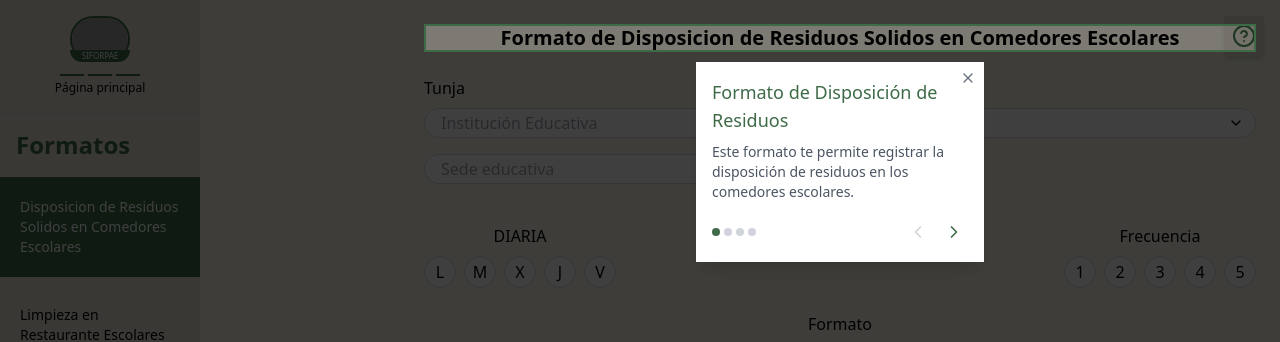
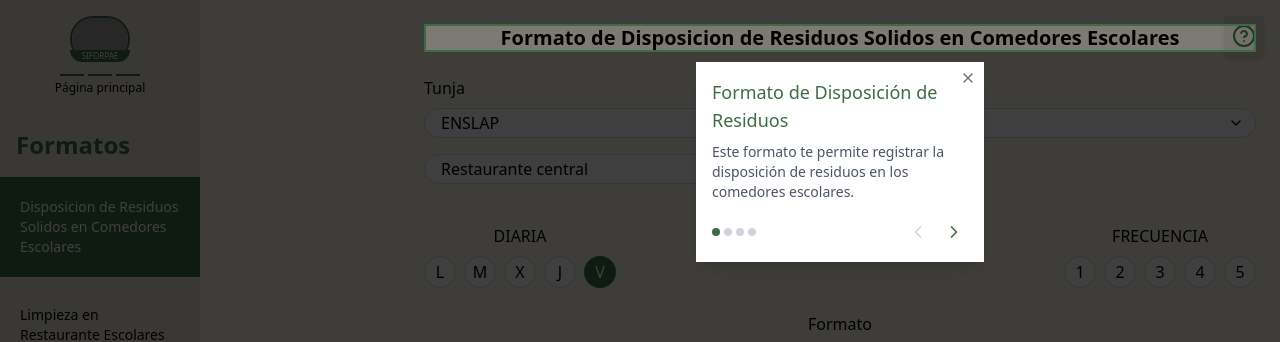
Before and after one commit to Davidtch-py/siforpae, a Next.js app: page /formatos/residuos in a window 1280 px wide. Shown: the top 342 px of the page. Built offline with nearby package versions, Linux system fonts and the light colour scheme; no server answers; grey boxes are pictures that could not be loaded.

Commit message:
Formatos constantes y calendario

```diff
--- a/app/formatos/alimentos/page.tsx
+++ b/app/formatos/alimentos/page.tsx
@@ -14,6 +14,7 @@ import { useFormStorage } from "@/hooks/use-form-storage"
 import { supabase } from "@/lib/supabase"
 import { Menu } from "@/lib/types"
 import { TIPO_FORMATO } from "@/lib/constants"
+import { INSTITUCION ,SEDE,getSidebarItems} from "../formatos"
 
 interface AlimentosFormData {
   institucion: string
@@ -46,8 +47,8 @@ export default function AlimentosPage() {
   const [showConfirmModal, setShowConfirmModal] = useState(false)
 
   const { formData, updateField } = useFormStorage<AlimentosFormData>("alimentos-form", {
-    institucion: "",
-    sede: "",
+    institucion: INSTITUCION,
+    sede: SEDE,
     zone: "",
     fechaInicio: "",
     fechaFinal: "",
@@ -99,28 +100,7 @@ export default function AlimentosPage() {
     updateField("unidadesSalida", newUnidades)
   }, [formData.cantidadAlimentos])
 
-  const defaultItems = [
-    {
-      label: "Disposicion de Residuos Solidos en Comedores Escolares",
-      href: "/formatos/residuos",
-    },
-    {
-      label: "Limpieza en Restaurante Escolares",
-      href: "/formatos/limpieza",
-    },
-    {
-      label: "Remisión Entrega de Viveres En Comedores Escolares",
-      href: "/formatos/viveres",
-    },
-    {
-      label: "Entrega De Dotacion",
-      href: "/formatos/dotacion",
-    },
-    {
-      label: "Entrada y Salida de Alimentos en los Restaurantes Escolares",
-      href: "/formatos/alimentos",
-    },
-  ]
+  const defaultItems = getSidebarItems()
 
   const [sidebarItems, setSidebarItems] = useState(defaultItems)
 
--- a/app/formatos/dotacion/page.tsx
+++ b/app/formatos/dotacion/page.tsx
@@ -13,7 +13,7 @@ import { useFormStorage } from "@/hooks/use-form-storage"
 import { supabase } from "@/lib/supabase"
 import { Calendar } from "@/components/ui/calendar"
 import { TIPO_FORMATO } from "@/lib/constants"
-import { getSidebarItems } from "../formatos"
+import { getActualDate, getSidebarItems ,INSTITUCION,SEDE} from "../formatos"
 
 interface DotacionFormData {
   institucion: string
@@ -40,9 +40,9 @@ export default function DotacionPage() {
   const [showBlur, setShowBlur] = useState(false)
 
   const { formData, updateField } = useFormStorage<DotacionFormData>("dotacion-form", {
-    institucion: "",
-    sede: "",
-    fecha: "",
+    institucion: INSTITUCION,
+    sede: SEDE,
+    fecha: getActualDate(),
     signatureData: "",
     observations: "",
     fileUrl: ""
--- a/app/formatos/formatos.ts
+++ b/app/formatos/formatos.ts
@@ -1,3 +1,8 @@
+
+export const INSTITUCION="ENSLAP"
+export const SEDE="Restaurante central"
+
+
 const SIDEBAR_ITEMS = [
       {
         label: "Disposicion de Residuos Solidos en Comedores Escolares",
@@ -25,6 +30,14 @@ const SIDEBAR_ITEMS = [
       }
 ]
 
+export const getActualDate=()=>{
+  const date = new Date()
+  const day = date.getDate()
+  const month = date.getMonth() + 1
+  const year = date.getFullYear()
+  return `${day}/${month}/${year}`
+}
+
 export function getSidebarItems() {
   return structuredClone(SIDEBAR_ITEMS)
 }
--- a/app/formatos/limpieza/page.tsx
+++ b/app/formatos/limpieza/page.tsx
@@ -14,7 +14,7 @@ import { useFormStorage } from "@/hooks/use-form-storage"
 import { supabase } from "@/lib/supabase"
 import { TIPO_FORMATO } from "@/lib/constants"
 import { Popup } from "@/components/ui/popup"
-import { getSidebarItems } from "../formatos"
+import { getActualDate, getSidebarItems } from "../formatos"
 
 interface LimpiezaFormData {
   institucion: string
@@ -34,6 +34,7 @@ export default function LimpiezaPage() {
   const [showObservationsModal, setShowObservationsModal] = useState(false)
   const [isOrdering, setIsOrdering] = useState(false)
   const [showBlur, setShowBlur] = useState(false)
+  const defaultDate = new Date(new Date().toLocaleString("en-US", { timeZone: "America/Bogota" }))
   const [popup, setPopup] = useState<{ show: boolean; type: "success" | "error"; message: string }>({
     show: false,
     type: "success",
@@ -42,8 +43,8 @@ export default function LimpiezaPage() {
   const [showConfirmModal, setShowConfirmModal] = useState(false)
 
   const { formData, updateField } = useFormStorage<LimpiezaFormData>("limpieza-form", {
-    institucion: "",
-    fecha: "",
+    institucion: "ENSLAP",
+    fecha: getActualDate(),
     areaEntrega: false,
     paredes: false,
     ventanas: false,
--- a/app/formatos/page.tsx
+++ b/app/formatos/page.tsx
@@ -12,6 +12,7 @@ import { SignaturePad } from "@/components/ui/signature-pad"
 import { TourGuide } from "@/components/ui/tour-guide"
 import { useTour } from "@/hooks/use-tour"
 import Link from "next/link"
+import { getSidebarItems, INSTITUCION,SEDE } from "./formatos"
 
 // Definir el tipo para los items del sidebar
 interface SidebarItem {
@@ -28,28 +29,7 @@ export default function FormatosPage() {
   const [sidebarItems, setSidebarItems] = useState<SidebarItem[]>(() => {
     // Intentar obtener el orden guardado del localStorage
     const savedItems = typeof window !== 'undefined' ? localStorage.getItem('sidebarOrder') : null
-    return savedItems ? JSON.parse(savedItems) : [
-      {
-        label: "Disposicion de Residuos Solidos en Comedores Escolares",
-        href: "/formatos/residuos",
-      },
-      {
-        label: "Limpieza en Restaurante Escolares",
-        href: "/formatos/limpieza",
-      },
-      {
-        label: "Remisión Entrega de Viveres En Comedores Escolares",
-        href: "/formatos/viveres",
-      },
-      {
-        label: "Entrega De Dotacion",
-        href: "/formatos/dotacion",
-      },
-      {
-        label: "Entrada y Salida de Alimentos en los Restaurantes Escolares",
-        href: "/formatos/alimentos",
-      },
-    ]
+    return savedItems ? JSON.parse(savedItems) : getSidebarItems()
   })
 
   // Efecto para redirigir al primer formato cuando se carga la página
@@ -181,8 +161,8 @@ function ResiduosForm() {
   const [selectedDays, setSelectedDays] = useState<number[]>([])
   const [selectedFrequency, setSelectedFrequency] = useState<number | null>(null)
   const [zone, setZone] = useState("")
-  const [institucion, setInstitucion] = useState("")
-  const [sede, setSede] = useState("")
+  const [institucion, setInstitucion] = useState(INSTITUCION)
+  const [sede, setSede] = useState(SEDE)
   const [empresa, setEmpresa] = useState("URBASERV TUNJA S.A")
   const [linea, setLinea] = useState("+57 XXXXXXXXXX")
   const [fecha, setFecha] = useState("")
--- a/app/formatos/residuos/page.tsx
+++ b/app/formatos/residuos/page.tsx
@@ -14,13 +14,13 @@ import { HelpTooltip } from "@/components/ui/help-tooltip"
 import { useFormStorage } from "@/hooks/use-form-storage"
 import { supabase } from "@/lib/supabase"
 import { TIPO_FORMATO } from "@/lib/constants"
-import { getSidebarItems } from "../formatos"
+import { getActualDate, getSidebarItems, INSTITUCION ,SEDE} from "../formatos"
 
 interface ResiduosFormData {
   institucion: string
   sede: string
   zone: string
-  selectedDays: number[]
+  selectedDay: number
   selectedFrequency: number | null
   empresa: string
   linea: string
@@ -39,13 +39,12 @@ export default function ResiduosPage() {
   const calendarRef = useRef<HTMLDivElement>(null)
 
   // Establecer la fecha por defecto en Colombia
-  const defaultDate = new Date(new Date().toLocaleString("en-US", { timeZone: "America/Bogota" }))
-  const [selectedDate, setSelectedDate] = useState<Date | null>(defaultDate)
+  const defaultDate = getActualDate()
 
   useEffect(() => {
     // Establecer la fecha inicial en el formato
     if (defaultDate) {
-      updateField("fecha", defaultDate.toLocaleDateString("es-ES"))
+      updateField("fecha", defaultDate)
     }
   }, [])
 
@@ -92,10 +91,10 @@ export default function ResiduosPage() {
   const [showBlur, setShowBlur] = useState(false)
 
   const { formData, updateField } = useFormStorage<ResiduosFormData>("residuos-form", {
-    institucion: "",
-    sede: "",
+    institucion: INSTITUCION,
+    sede: SEDE,
     zone: "",
-    selectedDays: [],
+    selectedDay: new Date().getDay()-1,
     selectedFrequency: null,
     empresa: "URBASERV TUNJA S.A",
     linea: "+57 XXXXXXXXXX",
@@ -130,22 +129,9 @@ export default function ResiduosPage() {
     })
   }
 
-  const handleDateChange = (date: Date) => {
-    setSelectedDate(date)
-    updateField("fecha", date.toLocaleDateString("es-ES"))
-    setShowCalendar(false)
-  }
-
   const toggleDay = (day: number) => {
-    const currentDays = [...formData.selectedDays]
-    if (currentDays.includes(day)) {
-      updateField(
-        "selectedDays",
-        currentDays.filter((d) => d !== day),
-      )
-    } else {
-      updateField("selectedDays", [...currentDays, day])
-    }
+    console.log(formData.selectedDay);
+    updateField("selectedDay", day)
   }
 
   const toggleFrequency = (frequency: number) => {
@@ -216,7 +202,7 @@ export default function ResiduosPage() {
           institucion: formData.institucion,
           sede: formData.sede,
           zona: formData.zone,
-          dias_seleccionados: formData.selectedDays,
+          dia_seleccionado: formData.selectedDay,
           frecuencia: formData.selectedFrequency,
           empresa: formData.empresa,
           linea_atencion: formData.linea,
@@ -389,13 +375,13 @@ export default function ResiduosPage() {
                   <button
                     key={index}
                     className={`w-8 h-8 rounded-full flex items-center justify-center ${
-                      formData.selectedDays.includes(index)
+                      formData.selectedDay=== index
                         ? "bg-[#3e6b47] dark:bg-[#4e8c57] text-white"
                         : "bg-white dark:bg-gray-800 text-black dark:text-white border border-gray-300 dark:border-gray-700"
                     }`}
-                    onClick={() => toggleDay(index)}
+                    onClick={() => toggleDay( index)}
                     aria-label={`Seleccionar día ${day}`}
-                    aria-pressed={formData.selectedDays.includes(index)}
+                    aria-pressed={formData.selectedDay=== index}
                   >
                     {day}
                   </button>
@@ -404,7 +390,7 @@ export default function ResiduosPage() {
             </div>
 
             <div>
-              <p className="text-center mb-2 text-black dark:text-white">Frecuencia</p>
+              <p className="text-center mb-2 text-black dark:text-white">FRECUENCIA</p>
               <div className="flex flex-wrap space-x-2">
                 {[1, 2, 3, 4, 5].map((num) => (
                   <button
@@ -470,20 +456,6 @@ export default function ResiduosPage() {
                     aria-label="Fecha seleccionada"
                   />
                 </div>
-
-                {showCalendar && (
-                  <div className="absolute top-full left-0 mt-1 z-10" ref={calendarRef}>
-                    <CalendarComponent
-                      mode="single"
-                      selected={selectedDate || undefined}
-                      onSelect={(date: Date | undefined) => {
-                        if (date) {
-                          handleDateChange(date)
-                        }
-                      }}
-                    />
-                  </div>
-                )}
               </div>
             </div>
 
--- a/app/formatos/viveres/page.tsx
+++ b/app/formatos/viveres/page.tsx
@@ -13,7 +13,7 @@ import { useFormStorage } from "@/hooks/use-form-storage"
 import { supabase } from "@/lib/supabase"
 import { Calendar } from "@/components/ui/calendar"
 import { TIPO_FORMATO } from "@/lib/constants"
-import { getSidebarItems } from "../formatos"
+import { getActualDate, getSidebarItems, INSTITUCION, SEDE } from "../formatos"
 
 interface ViveresFormData {
   institucion: string
@@ -40,9 +40,9 @@ export default function ViveresPage() {
   const [showBlur, setShowBlur] = useState(false)
 
   const { formData, updateField } = useFormStorage<ViveresFormData>("viveres-form", {
-    institucion: "",
-    sede: "",
-    fecha: "",
+    institucion: INSTITUCION,
+    sede: SEDE,
+    fecha: getActualDate(),
     signatureData: "",
     observations: "",
     fileUrl: ""
```
Also changed, not shown: app/formatos/almacenamiento/page.tsx (+4 -54 lines), components/ui/calendar.tsx (+5 -4 lines).
